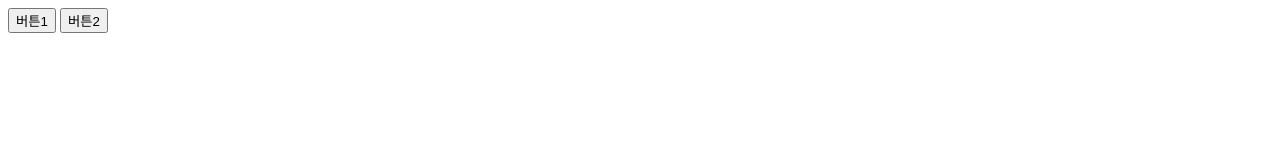
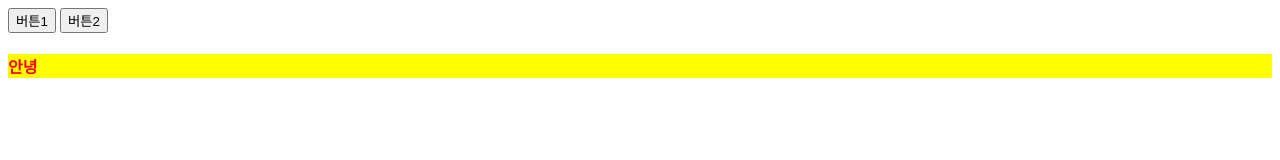
Before and after one commit to yeonkkk/web-basic, a plain HTML site: page js-basic/index.html in a window 1280 px wide. Drawn offline with nearby package versions, Linux system fonts and the light colour scheme.

Commit message:
실용 자바스크립트 6강: jQuery

```diff
--- a/js-basic/index.html
+++ b/js-basic/index.html
@@ -4,8 +4,10 @@
         <meta charset="UTF-8">
         <title> Document </title>
         <link rel="stylesheet" href="main.css">
+
     </head>
     <body>
+
         <div class="alert-box" id="alert">
             <p id="tittle"> Alert 박스 </p>
             <button id="close"> x </button>
@@ -30,5 +32,25 @@
 
         </script>
 
+        <script
+        src="https://code.jquery.com/jquery-3.7.1.min.js"
+        integrity="sha256-/JqT3SQfawRcv/BIHPThkBvs0OEvtFFmqPF/lYI/Cxo="
+        crossorigin="anonymous"></script>
+
+        <h4 id="test"> 안녕하세요 </h4>
+
+        <script>
+
+            // id 셀렉터
+            $('#test').html('안녕');
+
+            // class 셀렉터
+            // $('.test')
+
+            $('#test').css('color', 'red');
+            $('#test').addClass('yellow-bg')
+
+        </script>
+
     </body>
 </html>
--- a/js-basic/main.css
+++ b/js-basic/main.css
@@ -1,3 +1,7 @@
+.yellow-bg {
+    background-color: yellow;
+}
+
 .alert-box {
     background-color: #aba8f4;
     color: #4646b4;
```
